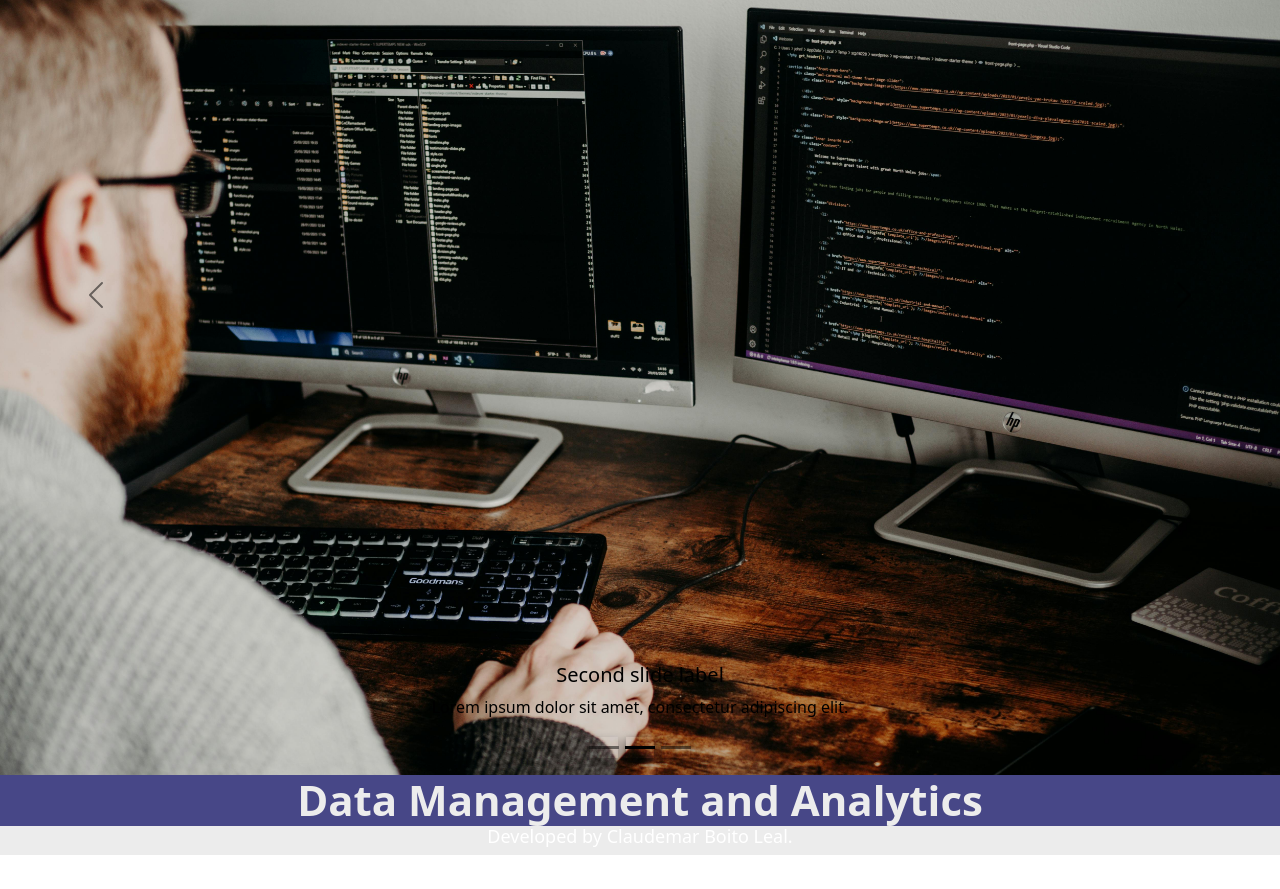
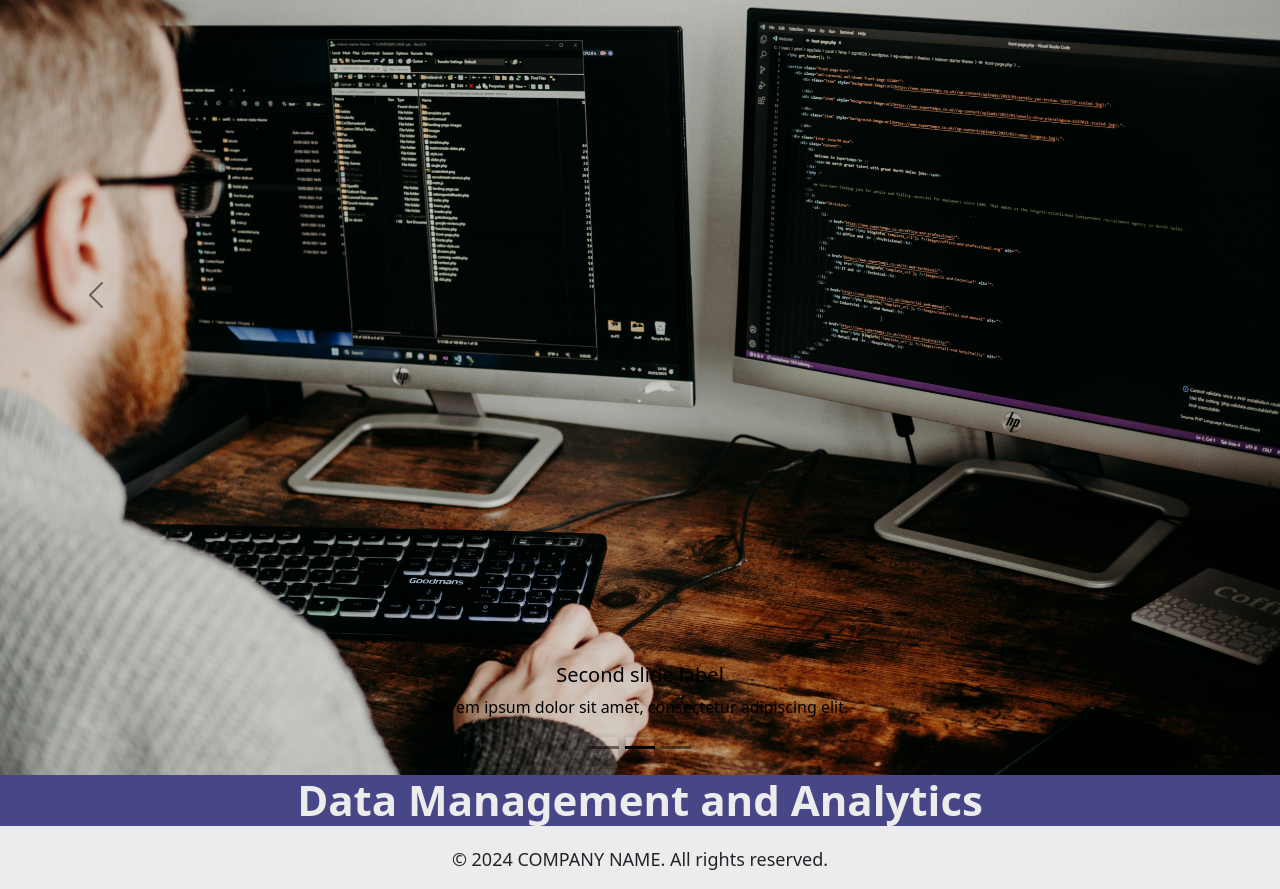
Before and after one commit to itconsultingproject/itconsultingproject, a React app: page /datamanagment in a window 1280 px wide. Shown: the part 241-1130 px from the top of the page. Before the commit the page ends 1096 px from the top, so only its background shows below. Built offline with nearby package versions, Linux system fonts and the light colour scheme.

Commit message:
updating footer

```diff
--- a/src/Styles.module.css
+++ b/src/Styles.module.css
@@ -78,13 +78,12 @@
     display: flex;
     justify-content: center;
     background-color: #ECECEC;
+    font-size: 18px;
+    font-weight: 400;
+    padding-top: 20px;
   }
 
-  .footer h2 {
-    font-size: 18px;
-    font-weight: 400;
-    color: var(--white);
-  }
+
 
   .cover {
     width: 100%;
--- a/src/components/Footer/index.js
+++ b/src/components/Footer/index.js
@@ -5,17 +5,11 @@ import React from 'react';
 
 function Footer() {
     return (
-
-    <footer className={styles.footer}>
-            <h2>Developed by Claudemar Boito Leal.</h2>
+        <footer className={styles.footer}>
+            <div>
+                <p>&copy; 2024 COMPANY NAME. All rights reserved.</p>
+            </div>
         </footer>
-
-
-
-
-
-
-
   );
 }
 
```
